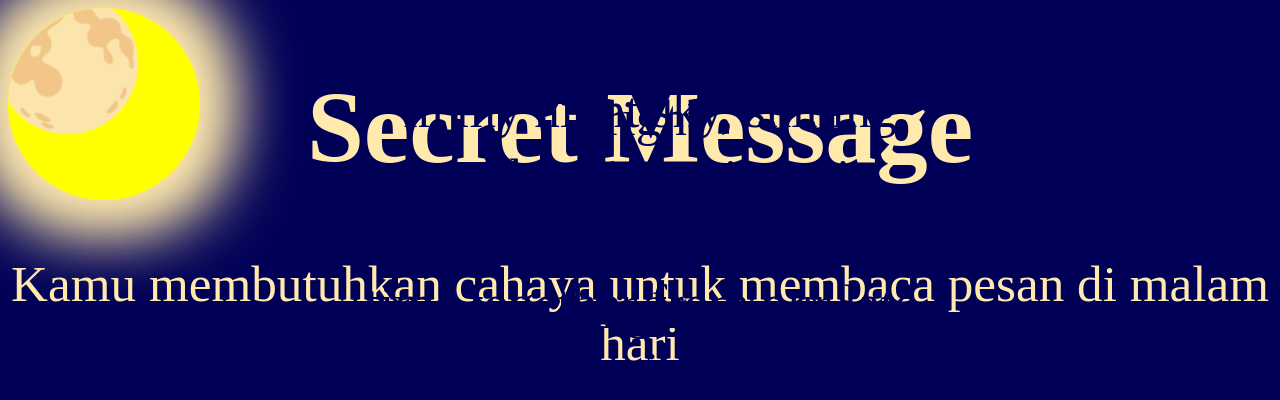
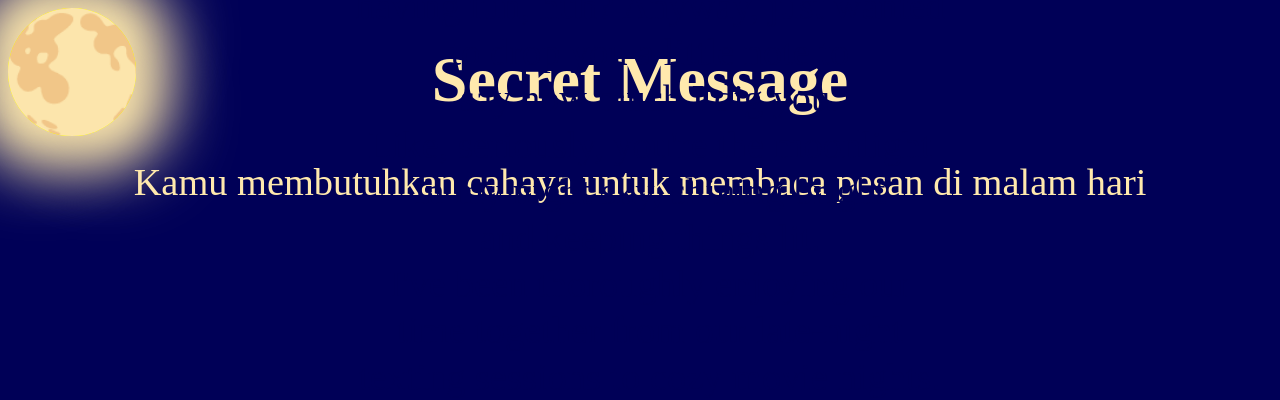
Before and after one commit to alxinero/secret_messagess, a plain HTML site: page index.html in a window 1280 px wide. Drawn offline with Linux system fonts and the light colour scheme.

Commit message:
Update style.css

```diff
--- a/style.css
+++ b/style.css
@@ -5,12 +5,12 @@ body {
 h1 {
   color: #ffe9ad;
   text-align: center;
-  font-size: 8vw;
+  font-size: 5vw;
 }
 p {
   color: #ffe9ad;
   text-align: center;
-  font-size: 4vw;
+  font-size: 3vw;
 }
 .message {
 
@@ -18,7 +18,7 @@ p {
   top: 50%;
   left: 50%;
   transform: translate(-50%, -50%);
-  font-size: 3vw;
+  font-size: 2vw;
   text-indent: 20px;
   line-height: 1vh;
   pointer-events: none;
@@ -31,8 +31,8 @@ p {
   position: absolute;
   top: 8px;
   z-index: 9;
-  width: 15vw;
-  height: 15vw;
+  width: 10vw;
+  height: 10vw;
   background-color: #ffff00;
   border-radius: 50%;
   text-align: center;
```
